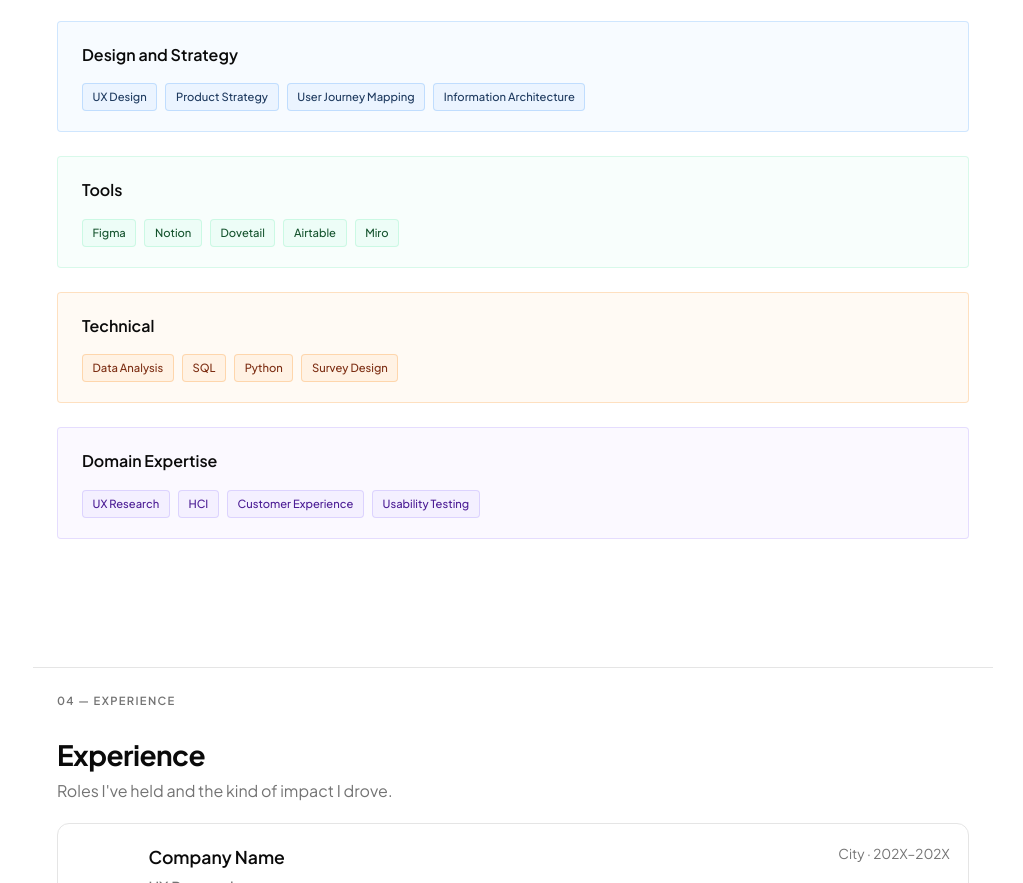
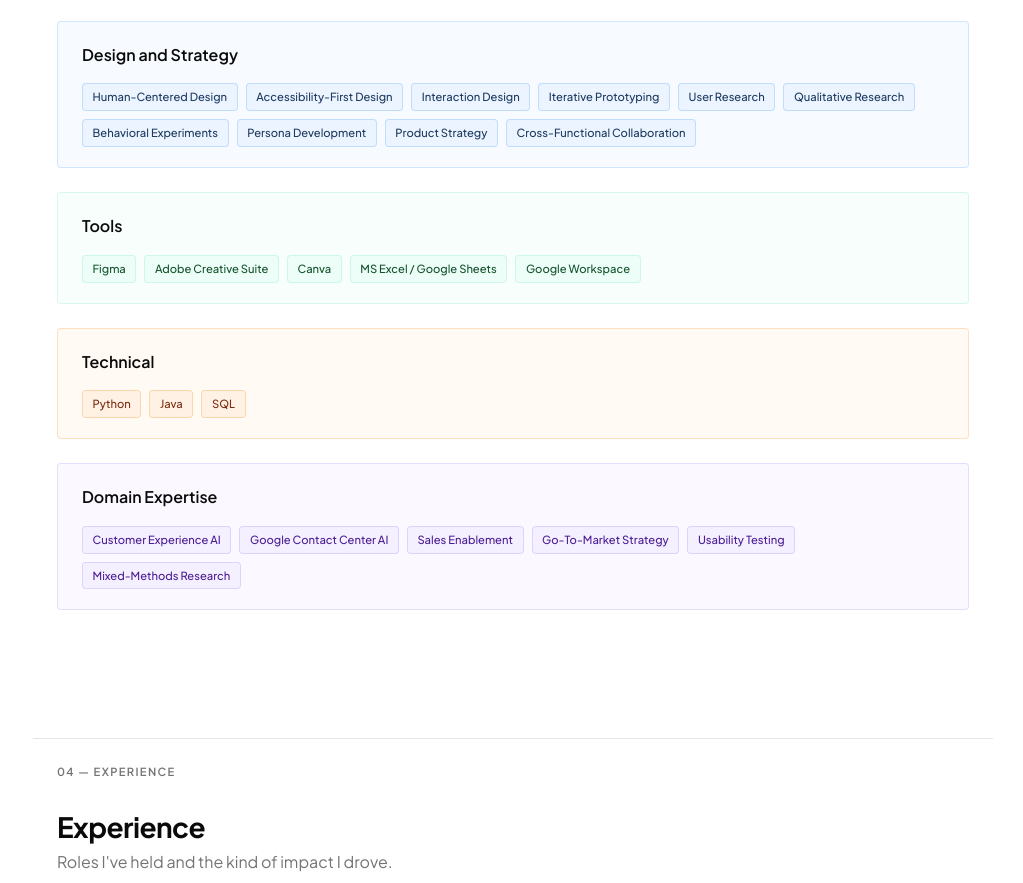
Before and after one commit to VishnupriyaRayaprolu/VishnupriyaRayaprolu.github.io, a website: page index.html in a window 1280 px wide. Shown: the part 1740-2623 px from the top of the page, without its empty margins (257-1280 px from the left). Drawn offline with Linux system fonts and the light colour scheme.

Commit message:
Update skills section in index.html by adding new design, tool, technical, and domain expertise tags while removing outdated ones for a more relevant and comprehensive skill representation.

```diff
--- a/index.html
+++ b/index.html
@@ -152,38 +152,45 @@
         <div class="skills-block skills-block-design">
           <h3 class="skills-block-title">Design and Strategy</h3>
           <div class="skills-tags">
-            <span class="skill-tag">UX Design</span>
+            <span class="skill-tag">Human-Centered Design</span>
+            <span class="skill-tag">Accessibility-First Design</span>
+            <span class="skill-tag">Interaction Design</span>
+            <span class="skill-tag">Iterative Prototyping</span>
+            <span class="skill-tag">User Research</span>
+            <span class="skill-tag">Qualitative Research</span>
+            <span class="skill-tag">Behavioral Experiments</span>
+            <span class="skill-tag">Persona Development</span>
             <span class="skill-tag">Product Strategy</span>
-            <span class="skill-tag">User Journey Mapping</span>
-            <span class="skill-tag">Information Architecture</span>
+            <span class="skill-tag">Cross-Functional Collaboration</span>
           </div>
         </div>
         <div class="skills-block skills-block-tools">
           <h3 class="skills-block-title">Tools</h3>
           <div class="skills-tags">
             <span class="skill-tag">Figma</span>
-            <span class="skill-tag">Notion</span>
-            <span class="skill-tag">Dovetail</span>
-            <span class="skill-tag">Airtable</span>
-            <span class="skill-tag">Miro</span>
+            <span class="skill-tag">Adobe Creative Suite</span>
+            <span class="skill-tag">Canva</span>
+            <span class="skill-tag">MS Excel / Google Sheets</span>
+            <span class="skill-tag">Google Workspace</span>
           </div>
         </div>
         <div class="skills-block skills-block-technical">
           <h3 class="skills-block-title">Technical</h3>
           <div class="skills-tags">
-            <span class="skill-tag">Data Analysis</span>
+            <span class="skill-tag">Python</span>
+            <span class="skill-tag">Java</span>
             <span class="skill-tag">SQL</span>
-            <span class="skill-tag">Python</span>
-            <span class="skill-tag">Survey Design</span>
           </div>
         </div>
         <div class="skills-block skills-block-domain">
           <h3 class="skills-block-title">Domain Expertise</h3>
           <div class="skills-tags">
-            <span class="skill-tag">UX Research</span>
-            <span class="skill-tag">HCI</span>
-            <span class="skill-tag">Customer Experience</span>
+            <span class="skill-tag">Customer Experience AI</span>
+            <span class="skill-tag">Google Contact Center AI</span>
+            <span class="skill-tag">Sales Enablement</span>
+            <span class="skill-tag">Go-To-Market Strategy</span>
             <span class="skill-tag">Usability Testing</span>
+            <span class="skill-tag">Mixed-Methods Research</span>
           </div>
         </div>
       </div>
```
